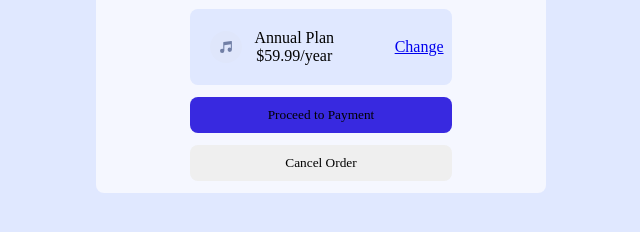
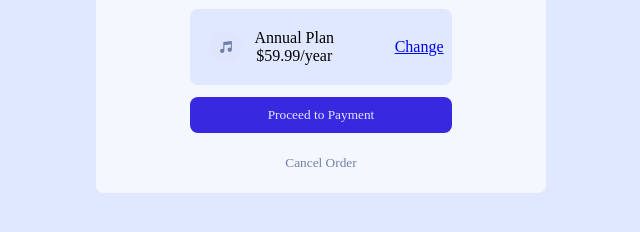
Before and after one commit to tutich/order-summary, a plain HTML site: page index.html in a window 1280 px wide. Shown: the part 472-704 px from the top of the page, without its empty margins (319-959 px from the left). Drawn offline with Linux system fonts and the light colour scheme; files whose address does not match are found by name.

Commit message:
final commit

```diff
--- a/styles.css
+++ b/styles.css
@@ -96,10 +96,19 @@ button {
     padding: 10px;
     border: none;
     border-radius: 8px;
+    cursor: pointer;
 }
 .pay {
     width: 100%;
     background-color: var(--blue-300);
     border: none;
     border-radius: 8px;
+    color: var(--blue-100);
+    box-shadow: var();
 }
+
+.cancel {
+    background-color: var(--blue-200);
+    color: var(--blue-400);
+    cursor: pointer;
+}
```
